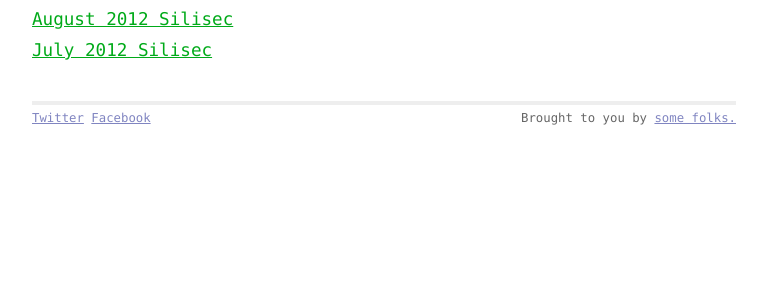
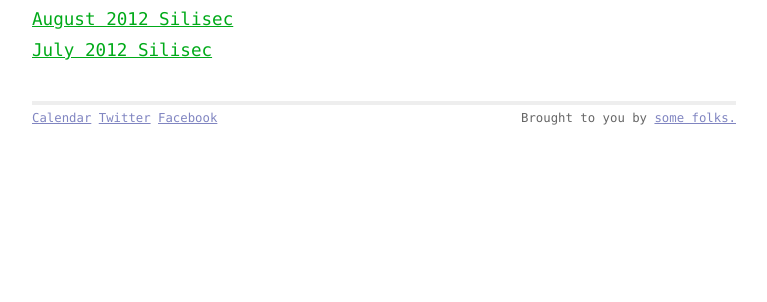
Before and after one commit to bhardin/silisec, a Jekyll site: the page built from index.html, in a window 1280 px wide. Shown: the part 332-634 px from the top of the page, without its empty margins (256-1023 px from the left). Built offline with Jekyll 4.4.1, drawn with Linux system fonts in a browser that asks for light colours.

Commit message:
Add the .ics file to the footer.

```diff
--- a/_layouts/default.html
+++ b/_layouts/default.html
@@ -27,6 +27,7 @@
   <div class="footer">
     <div class="contact">
       <ul>
+        <li><a href="/calendar.ics">Calendar</a></li>
         <li><a href="http://twitter.com/#!/silisec">Twitter</a></li>
         <li><a href="http://www.facebook.com/silisec">Facebook</a></li>
 
```
